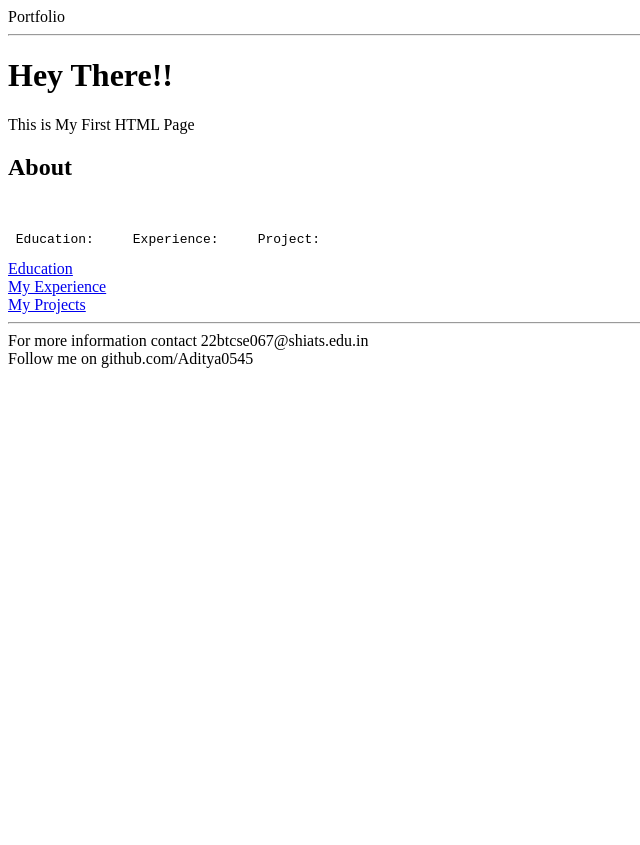
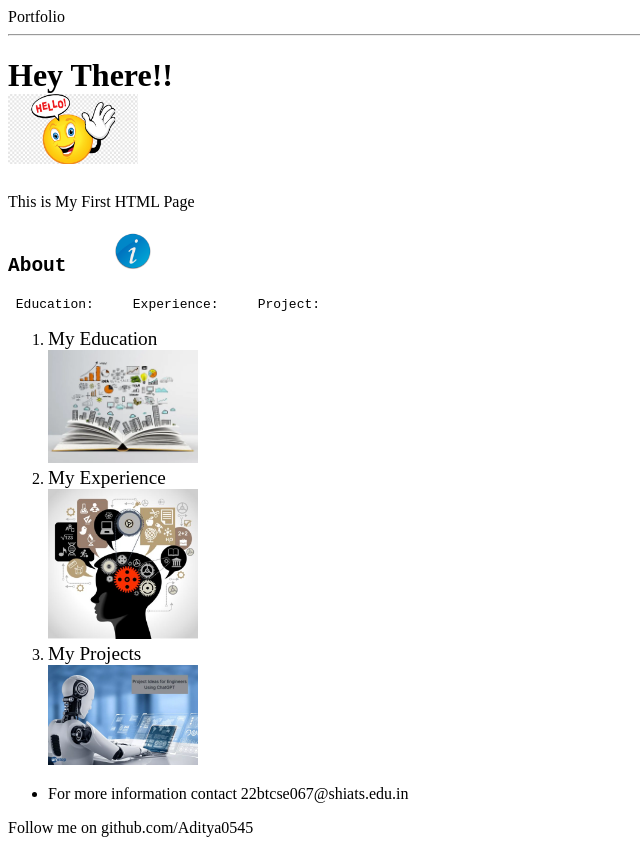
Before and after one commit to Aditya0545/MY_HTML, a plain HTML site: page index.html in a window 1280 px wide. Shown: the whole page, without its empty margins (0-640 px from the left). Before the commit the page ends 800 px from the top, so only its background shows below. Drawn offline with Linux system fonts and the light colour scheme.

Commit message:
Update Images

```diff
--- a/index.html
+++ b/index.html
@@ -9,16 +9,23 @@
    <Header> Portfolio  <hr/>
    <main>
    <h1>
-       Hey There!!
+       Hey There!!  <br/>
+       <img src="/My_HTML/images/Hello.png" alt="Hello" width="130">
    </h1>
    <p>This is My First HTML Page </p>
    <div>
-   <h2> About </h2><br/>
+   <h2> <pre>About    <img src="/My_HTML/images/about.png" width="40"></pre></h2>
    <section> <pre> Education:     Experience:     Project:</pre></section>
-   <a href = "/My_HTML/education.html" target="_main">Education</a> </a><br/>
-   <a href = "/My_HTML/experience.html" target="_main">My Experience</a><br/>
-   <a href = "/My_HTML/project.html" target="_main">My Projects</a></div><hr/>
-   <footer> For more information contact 22btcse067@shiats.edu.in </footer></main>
-   <aside> Follow me on github.com/Aditya0545 </aside>
+   <ol>
+   <li><section><big>My Education</big></section></li>
+   <a href = "/My_HTML/education.html" target="_main"><img src = "/My_HTML/images/ Education.png" width="150" alt="Books"></a> </a><br/>
+   <li><section><big>My Experience</big></section></li>
+   <a href = "/My_HTML/experience.html" target="_main"><img src = "/My_HTML/images/Experience.png" alt="Brain pic" width="150"></a><br/>
+   <li><section><big>My Projects</big></section></li>
+   <a href = "/My_HTML/project.html" target="_main"><img src="/My_HTML/images/Project.png" alt="Ai based project" width="150"></a></div></ol></hr>
+   <footer><ul>
+      <li>For more information contact 22btcse067@shiats.edu.in </li></ul></footer>
+   <aside>
+      Follow me on github.com/Aditya0545 </aside></main>
 </body>
 </html>
```
Also changed, not shown: education.html (+5 -3 lines), experience.html (+3 -2 lines), project.html (+4 -1 lines), images/ Education.png (added), images/Experience.png (added), images/Hello.png (added), images/Project.png (added), images/about.png (added).
